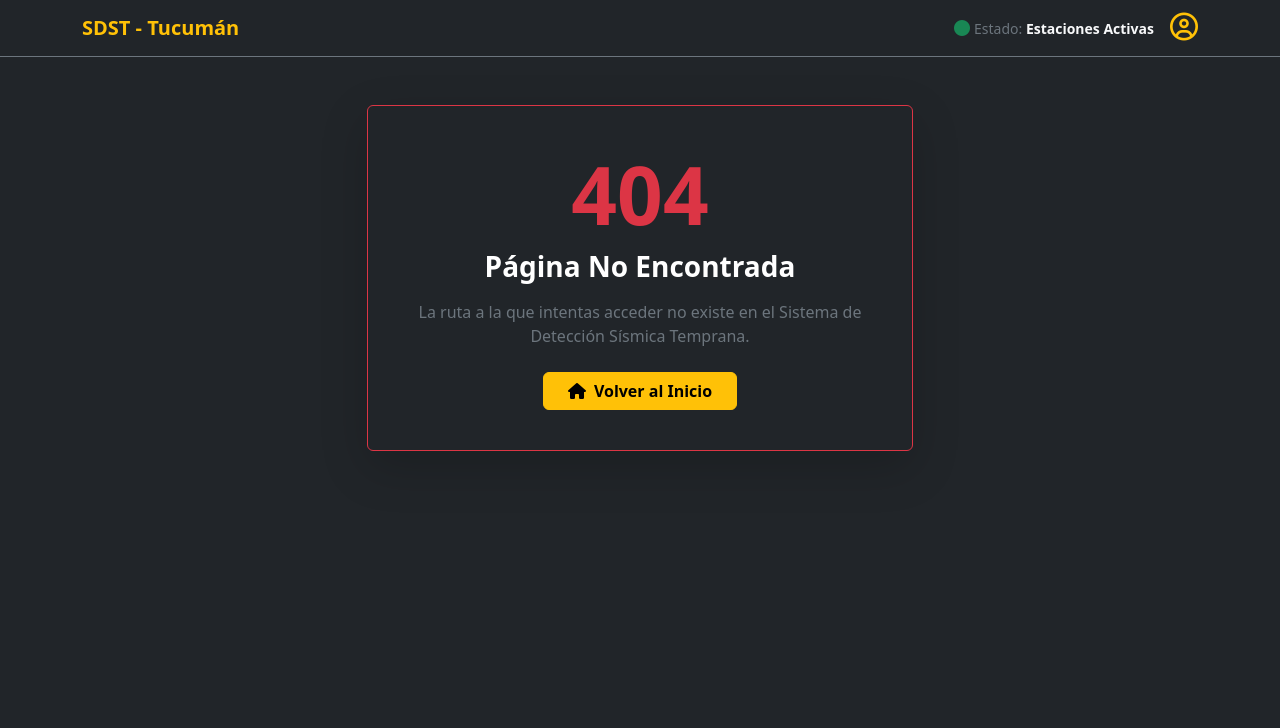
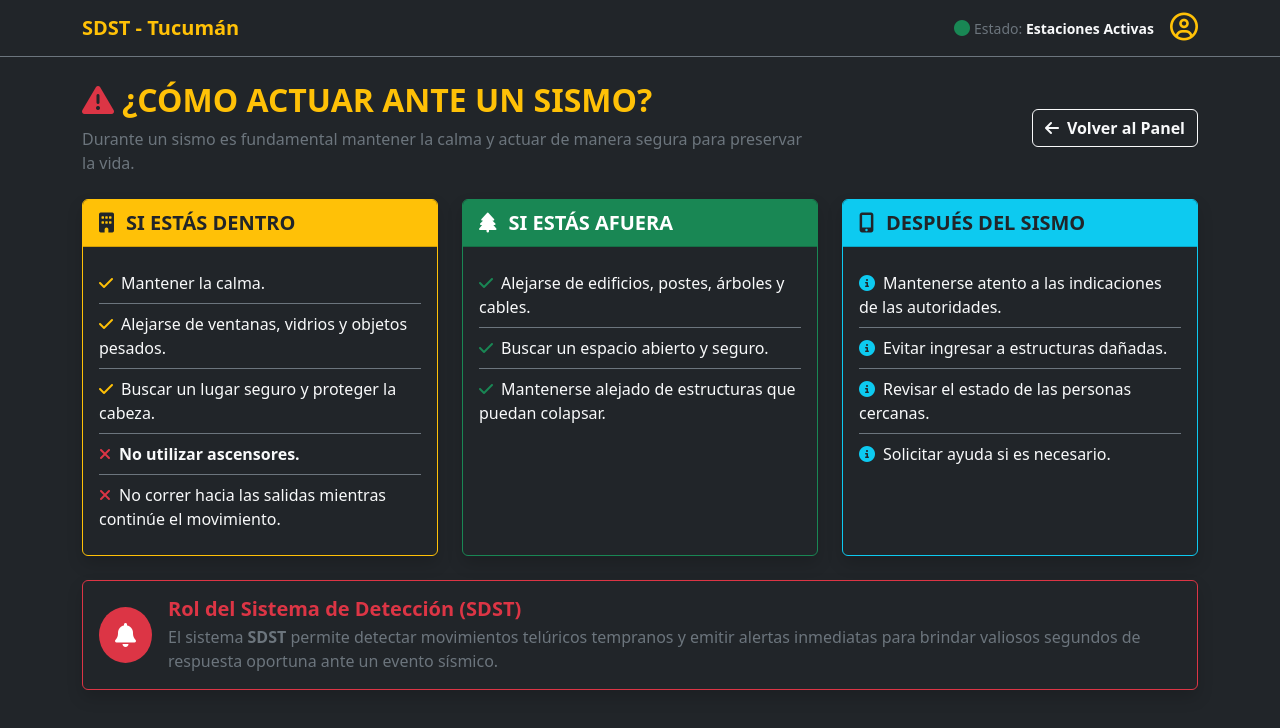
Before and after one commit to belpalavecino3-hue/Siso-Frontend, a React (Vite) app in the folder Siso-Frontend/: page /como-actuar in a window 1280 px wide. Before the commit this address had no page. Shown: the top 728 px of the page. Built offline with nearby package versions, Linux system fonts and the light colour scheme.

Commit message:
se agrega pagina de como actuar

```diff
--- a/Siso-Frontend/index.html
+++ b/Siso-Frontend/index.html
@@ -1,25 +1,14 @@
-<!doctype html>
+<!DOCTYPE html>
 <html lang="es">
   <head>
     <meta charset="UTF-8" />
     <meta name="viewport" content="width=device-width, initial-scale=1.0" />
-
     <title>SDST - Sistema de Detección Sísmica Temprana | Tucumán</title>
-    <meta name="description" content="Sistema de Detección Sísmica Temprana (SDST) - Panel de control y monitoreo en tiempo real para estaciones sismológicas en Tucumán, Argentina." />
-    <meta name="keywords" content="sismos, sismología, Tucumán, detección temprana, alerta sísmica, SDST, SISO, monitoreo en tiempo real" />
-    <meta name="author" content="UTN FRT - Programación IV" />
-    <meta name="robots" content="index, follow" />
 
 
-    <meta property="og:type" content="website" />
-    <meta property="og:title" content="SDST - Sistema de Detección Sísmica Temprana" />
-    <meta property="og:description" content="Panel de control e informe de eventos sísmicos en tiempo real en la provincia de Tucumán." />
-    <meta property="og:image" content="/vite.svg" />
+    <link rel="icon" type="image/svg+xml" href="/favicon.svg" />
 
-    <meta name="twitter:card" content="summary_large_image" />
-    <meta name="twitter:title" content="SDST - Sistema de Detección Sísmica Temprana" />
-    <meta name="twitter:description" content="Panel de control e informe de eventos sísmicos en tiempo real en la provincia de Tucumán." />
-    <link rel="stylesheet" href="https://cdnjs.cloudflare.com/ajax/libs/font-awesome/6.4.2/css/all.min.css">
+    <link rel="stylesheet" href="https://cdnjs.cloudflare.com/ajax/libs/font-awesome/6.4.2/css/all.min.css" />
   </head>
   <body>
     <div id="root"></div>
--- a/Siso-Frontend/src/components/SidebarRight.jsx
+++ b/Siso-Frontend/src/components/SidebarRight.jsx
@@ -1,19 +1,40 @@
 import React from 'react';
-
+import { Button, Stack } from 'react-bootstrap';
+import { useNavigate } from 'react-router-dom';
 const SidebarRight = () => {
-  return (
-    <div className="d-grid gap-3">
-      <div className="p-3 bg-warning text-dark rounded shadow-sm fw-bold text-center" style={{ cursor: 'pointer' }}>
-        Cómo Actuar
-      </div>
-      <div className="p-3 bg-warning text-dark rounded shadow-sm fw-bold text-center" style={{ cursor: 'pointer' }}>
-        Cómo Funciona la App
-      </div>
-      <div className="p-3 bg-warning text-dark rounded shadow-sm fw-bold text-center" style={{ cursor: 'pointer' }}>
-        Tipos de Sismos y Ondas P
-      </div>
-    </div>
-  );
+const navigate = useNavigate();
+return (
+<>
+<Stack gap={3} className="w-100">
+<Button
+variant="warning"
+size="lg"
+className="fw-bold py-3 text-dark shadow-sm"
+onClick={() => navigate('/como-actuar')}
+>
+<i className="fa-solid fa-shield-halved me-2"></i>
+Cómo Actuar
+</Button>
+<Button
+variant="warning"
+size="lg"
+className="fw-bold py-3 text-dark shadow-sm"
+onClick={() => navigate('/como-funciona')}
+>
+<i className="fa-solid fa-gears me-2"></i>
+Cómo Funciona la App
+</Button>
+<Button
+variant="warning"
+size="lg"
+className="fw-bold py-3 text-dark shadow-sm"
+onClick={() => navigate('/tipos-sismos')}
+>
+<i className="fa-solid fa-wave-square me-2"></i>
+Tipos de Sismos y Ondas P
+</Button>
+</Stack>
+</>
+);
 };
-
 export default SidebarRight;
--- a/Siso-Frontend/src/components/routes/Rutas.jsx
+++ b/Siso-Frontend/src/components/routes/Rutas.jsx
@@ -6,6 +6,7 @@ import Terremotos from '../../pages/Terremotos';
 import Error404 from '../../pages/Error404';
 import Emergenias from '../../pages/Emergenias';
 import Login from '../../pages/Login';
+import ComoActuar from '../../pages/ComoActuar';
 
 const Rutas = () => {
   return (
@@ -16,6 +17,7 @@ const Rutas = () => {
       <Route path="/terremotos" element={<Terremotos />} />
       <Route path="/emergencias" element={<Emergenias />} />
       <Route path="*" element={<Error404 />} />
+      <Route path="/como-actuar" element={<ComoActuar />} />
     </Routes>
   );
 };
--- /dev/null
+++ b/Siso-Frontend/src/pages/ComoActuar.jsx
@@ -0,0 +1,130 @@
+import React from 'react';
+import { Container, Row, Col, Card, Button, ListGroup, Badge } from 'react-bootstrap';
+import { useNavigate } from 'react-router-dom';
+
+const ComoActuar = () => {
+  const navigate = useNavigate();
+
+  return (
+    <Container className="py-4 text-white">
+      <Row className="mb-4 align-items-center">
+        <Col md={8}>
+          <h2 className="fw-bold text-warning d-flex align-items-center gap-2">
+            <i className="fa-solid fa-triangle-exclamation text-danger"></i>
+            ¿CÓMO ACTUAR ANTE UN SISMO?
+          </h2>
+          <p className="text-secondary mb-0">
+            Durante un sismo es fundamental mantener la calma y actuar de manera segura para preservar la vida.
+          </p>
+        </Col>
+        <Col md={4} className="text-md-end mt-3 mt-md-0">
+          <Button variant="outline-light" onClick={() => navigate('/')} className="fw-bold">
+            <i className="fa-solid fa-arrow-left me-2"></i>Volver al Panel
+          </Button>
+        </Col>
+      </Row>
+
+
+      <Row className="g-4">
+        {/* Dentro de un edificio */}
+        <Col md={6} lg={4}>
+          <Card className="bg-dark text-white border-warning shadow h-100">
+            <Card.Header className="bg-warning text-dark fw-bold fs-5 d-flex align-items-center gap-2">
+              <i className="fa-solid fa-building me-1"></i>
+              SI ESTÁS DENTRO
+            </Card.Header>
+            <Card.Body>
+              <ListGroup variant="flush" className="bg-transparent">
+                <ListGroup.Item className="bg-transparent text-light border-secondary px-0">
+                  <i className="fa-solid fa-check text-warning me-2"></i>Mantener la calma.
+                </ListGroup.Item>
+                <ListGroup.Item className="bg-transparent text-light border-secondary px-0">
+                  <i className="fa-solid fa-check text-warning me-2"></i>Alejarse de ventanas, vidrios y objetos pesados.
+                </ListGroup.Item>
+                <ListGroup.Item className="bg-transparent text-light border-secondary px-0">
+                  <i className="fa-solid fa-check text-warning me-2"></i>Buscar un lugar seguro y proteger la cabeza.
+                </ListGroup.Item>
+                <ListGroup.Item className="bg-transparent text-light border-secondary px-0">
+                  <i className="fa-solid fa-xmark text-danger me-2"></i><strong>No utilizar ascensores.</strong>
+                </ListGroup.Item>
+                <ListGroup.Item className="bg-transparent text-light border-0 px-0">
+                  <i className="fa-solid fa-xmark text-danger me-2"></i>No correr hacia las salidas mientras continúe el movimiento.
+                </ListGroup.Item>
+              </ListGroup>
+            </Card.Body>
+          </Card>
+        </Col>
+
+        {/* para afuera */}
+        <Col md={6} lg={4}>
+          <Card className="bg-dark text-white border-success shadow h-100">
+            <Card.Header className="bg-success text-white fw-bold fs-5 d-flex align-items-center gap-2">
+              <i className="fa-solid fa-tree me-1"></i>
+              SI ESTÁS AFUERA
+            </Card.Header>
+            <Card.Body>
+              <ListGroup variant="flush" className="bg-transparent">
+                <ListGroup.Item className="bg-transparent text-light border-secondary px-0">
+                  <i className="fa-solid fa-check text-success me-2"></i>Alejarse de edificios, postes, árboles y cables.
+                </ListGroup.Item>
+                <ListGroup.Item className="bg-transparent text-light border-secondary px-0">
+                  <i className="fa-solid fa-check text-success me-2"></i>Buscar un espacio abierto y seguro.
+                </ListGroup.Item>
+                <ListGroup.Item className="bg-transparent text-light border-0 px-0">
+                  <i className="fa-solid fa-check text-success me-2"></i>Mantenerse alejado de estructuras que puedan colapsar.
+                </ListGroup.Item>
+              </ListGroup>
+            </Card.Body>
+          </Card>
+        </Col>
+
+        {/* Despues del sismo */}
+        <Col md={12} lg={4}>
+          <Card className="bg-dark text-white border-info shadow h-100">
+            <Card.Header className="bg-info text-dark fw-bold fs-5 d-flex align-items-center gap-2">
+              <i className="fa-solid fa-mobile-screen-button me-1"></i>
+              DESPUÉS DEL SISMO
+            </Card.Header>
+            <Card.Body>
+              <ListGroup variant="flush" className="bg-transparent">
+                <ListGroup.Item className="bg-transparent text-light border-secondary px-0">
+                  <i className="fa-solid fa-circle-info text-info me-2"></i>Mantenerse atento a las indicaciones de las autoridades.
+                </ListGroup.Item>
+                <ListGroup.Item className="bg-transparent text-light border-secondary px-0">
+                  <i className="fa-solid fa-circle-info text-info me-2"></i>Evitar ingresar a estructuras dañadas.
+                </ListGroup.Item>
+                <ListGroup.Item className="bg-transparent text-light border-secondary px-0">
+                  <i className="fa-solid fa-circle-info text-info me-2"></i>Revisar el estado de las personas cercanas.
+                </ListGroup.Item>
+                <ListGroup.Item className="bg-transparent text-light border-0 px-0">
+                  <i className="fa-solid fa-circle-info text-info me-2"></i>Solicitar ayuda si es necesario.
+                </ListGroup.Item>
+              </ListGroup>
+            </Card.Body>
+          </Card>
+        </Col>
+      </Row>
+
+      {/* Nota informativa SDST */}
+      <Row className="mt-4">
+        <Col>
+          <Card className="bg-dark border-danger text-white shadow">
+            <Card.Body className="d-flex align-items-center gap-3">
+              <Badge bg="danger" className="p-3 fs-4 rounded-circle">
+                <i className="fa-solid fa-bell"></i>
+              </Badge>
+              <div>
+                <h5 className="fw-bold text-danger mb-1">Rol del Sistema de Detección (SDST)</h5>
+                <p className="mb-0 text-secondary">
+                  El sistema <strong>SDST</strong> permite detectar movimientos telúricos tempranos y emitir alertas inmediatas para brindar valiosos segundos de respuesta oportuna ante un evento sísmico.
+                </p>
+              </div>
+            </Card.Body>
+          </Card>
+        </Col>
+      </Row>
+    </Container>
+  );
+};
+
+export default ComoActuar;
```
